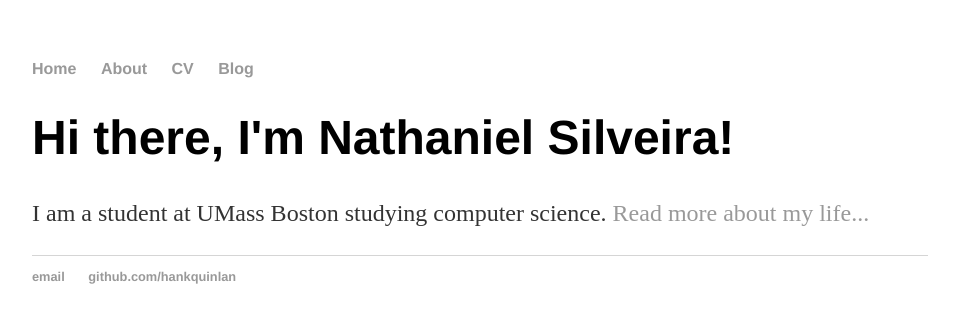
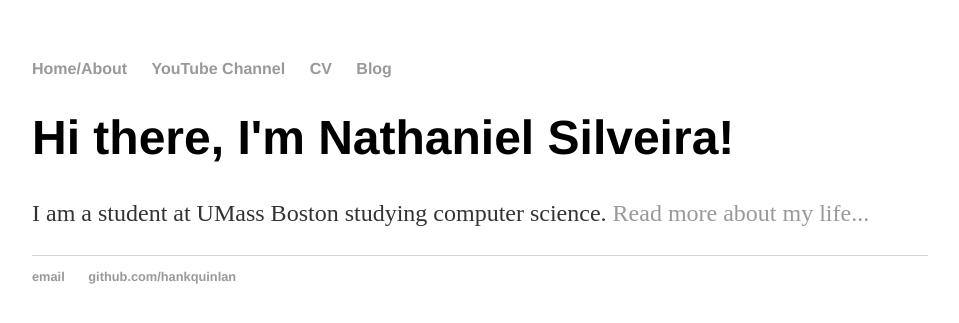
Before and after one commit to n8silveira/n8silveira.github.io, a Jekyll site: the page built from index.html, in a window 1280 px wide. Shown: the top 323 px of the page, without its empty margins (160-1119 px from the left). Built offline with Jekyll 4.4.1, drawn with Linux system fonts in a browser that asks for light colours.

Commit message:
Update default.html

```diff
--- a/_layouts/default.html
+++ b/_layouts/default.html
@@ -8,8 +8,8 @@
 		<body>
 			<nav>
 	    		<ul>
-	        		<li><a href="/">Home</a></li>
-		        	<li><a href="/about">About</a></li>
+	        		<li><a href="/">Home/About</a></li>
+		        	<li><a href="/about">YouTube Channel</a></li>
 	        		<li><a href="/cv">CV</a></li>
 	        		<li><a href="/blog">Blog</a></li>
 	    		</ul>
@@ -21,8 +21,8 @@
 			</div><!-- /.container -->
 			<footer>
 	    		<ul>
-	        		<li><a href="mailto:hankquinlanhub@gmail.com">email</a></li>
-	        		<li><a href="https://github.com/hankquinlan">github.com/hankquinlan</a></li>
+	        		<li><a href="mailto:nathaniel.silveira10@gmail.com">email</a></li>
+	        		<li><a href="https://github.com/n8silveira">github.com/hankquinlan</a></li>
 				</ul>
 			</footer>
 		</body>
```
